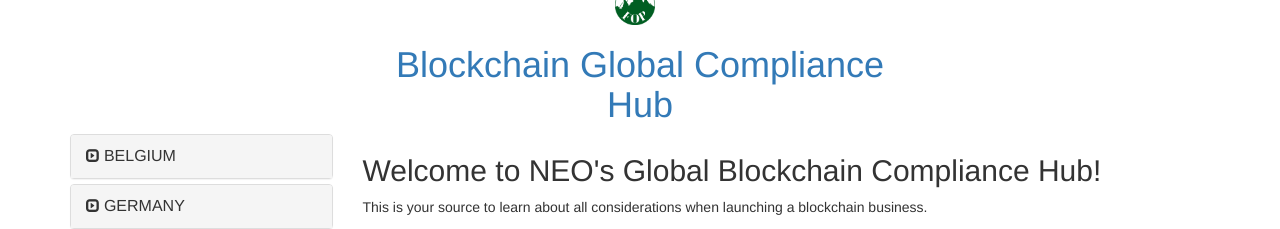
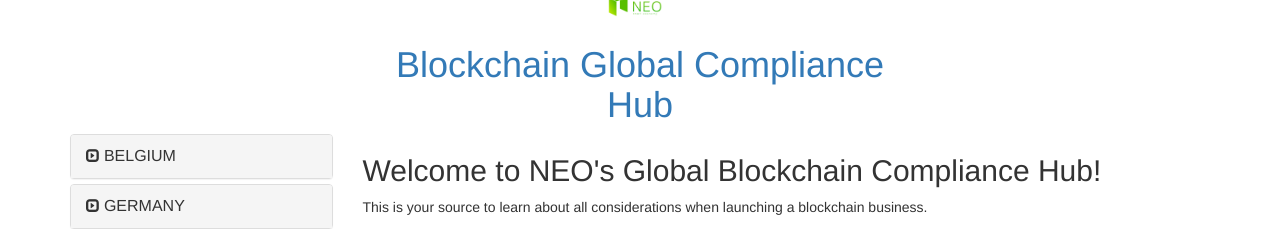
Before and after one commit to neo-project/global-blockchain-compliance-hub, a Jekyll site: the page built from index.html, in a window 1280 px wide. Shown: the top 229 px of the page. Built offline with Jekyll 4.4.1, drawn with Linux system fonts in a browser that asks for light colours; nearby versions of some CDN libraries.

Commit message:
Update header.html

```diff
--- a/_includes/header.html
+++ b/_includes/header.html
@@ -1,6 +1,6 @@
 <div id="header" class="col-md-6 col-md-offset-3 text-center">
   <a href="{{ site.url }}">
-	<img src="{{ site.url }}/assets/logo.png" alt="logo">
+	<img src="{{ site.url }}/assets/NEO-smarg-economy-logo.jpg" alt="logo">
   	<h1 class="text-center">{{ site.title }}</h1>
   </a>
 </div>
```
